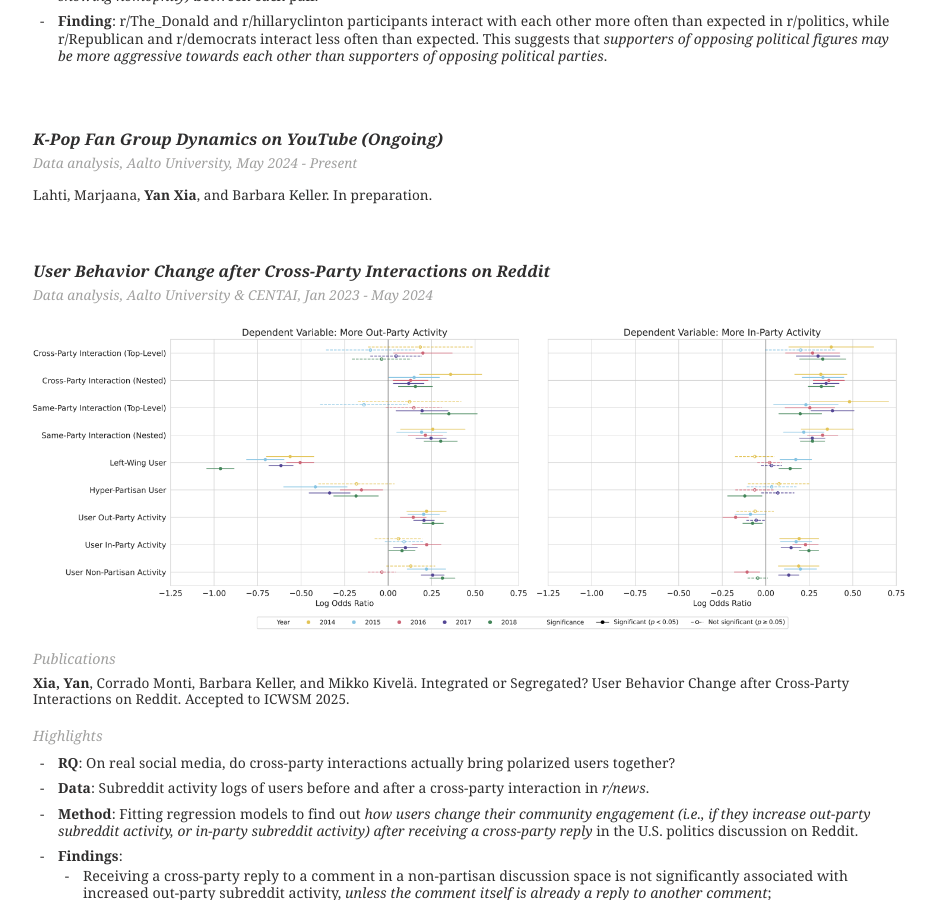
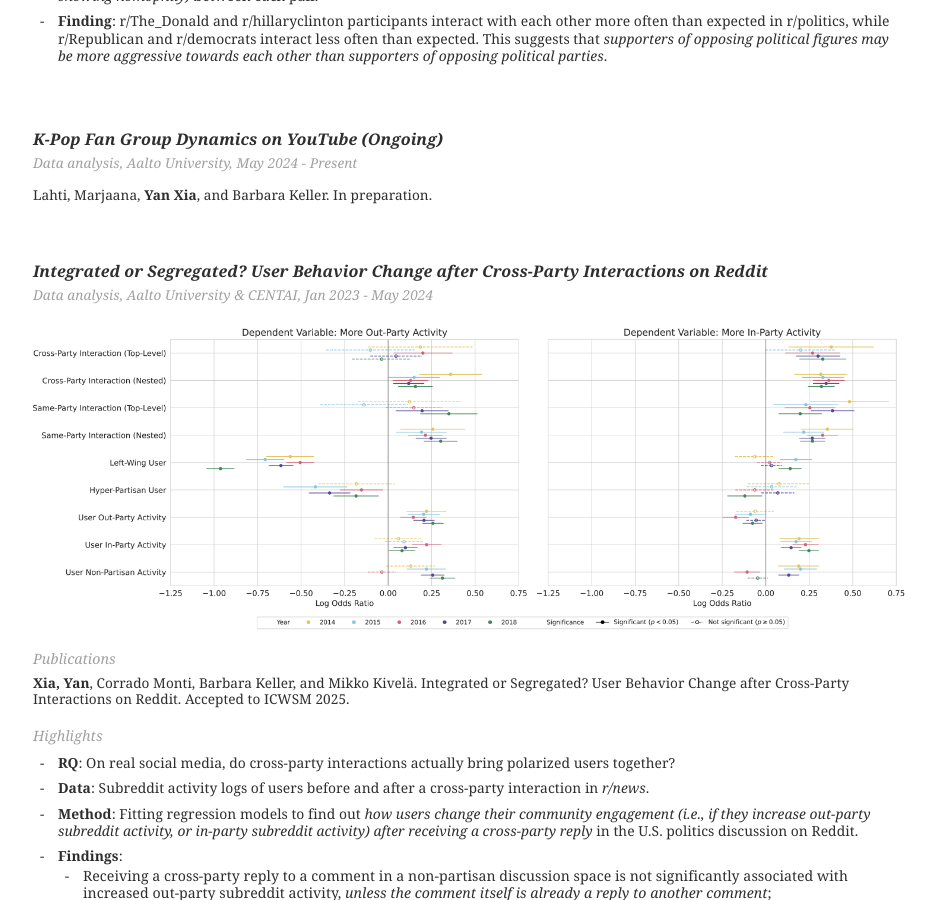
Before and after one commit to yanxxia/yanxxia.github.io, a Jekyll site: the page built from projects.html, in a window 1280 px wide and 900 px high, scrolled down 1241 px. Shown: the whole window, without its empty margins (171-1107 px from the left). Built offline with Jekyll 4.4.1, drawn with Linux system fonts in a browser that asks for light colours.

Commit message:
Update 2024

```diff
--- a/projects.html
+++ b/projects.html
@@ -88,7 +88,7 @@ title: Yan Xia | Projects
 
   <div class="section-div">
     <div class="pj-title-div">
-      <div class="pj-title">User Behavior Change after Cross-Party Interactions on Reddit</div>
+      <div class="pj-title">Integrated or Segregated? User Behavior Change after Cross-Party Interactions on Reddit</div>
       <div class="pj-description">Data analysis, Aalto University & CENTAI, Jan 2023 - May 2024</div>
     </div>
     <img class="pj-image crossparty" src="assets/images/projects/cross_party.png" />
```
